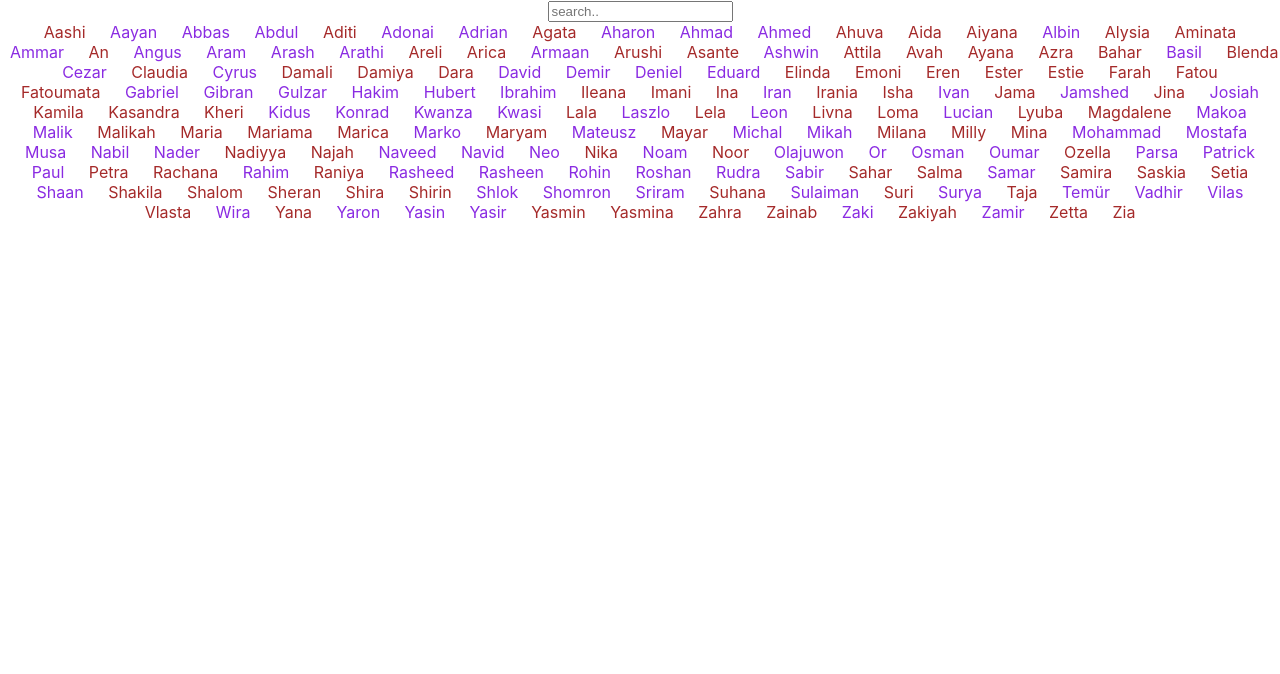
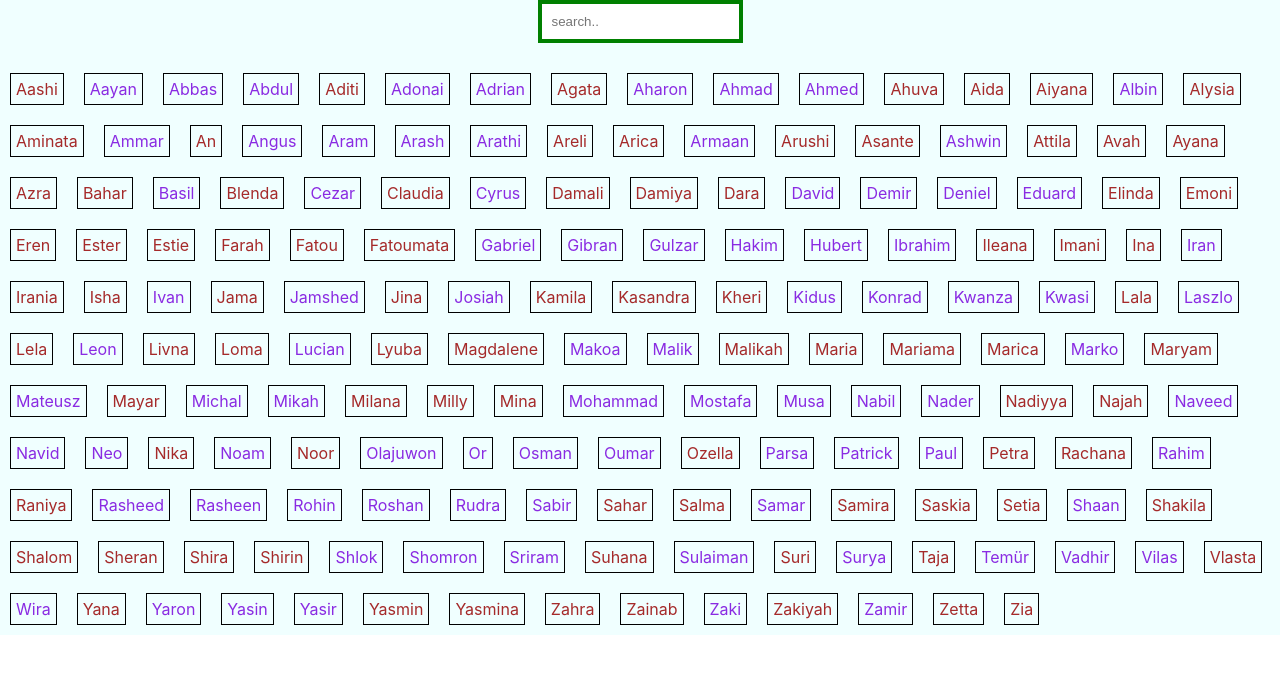
Before and after one commit to Junitalama/Baby-name-picker, a React (Create React App) app in the folder baby-names/: page / in a window 1280 px wide. Shown: the top 674 px of the page. Built offline with nearby package versions, Linux system fonts and the light colour scheme.

Commit message:
Update App.css

```diff
--- a/baby-names/src/App.css
+++ b/baby-names/src/App.css
@@ -1,23 +1,37 @@
 .App {
-  text-align: center;
+text-align: center;
+background-color:azure;
 }
 
 .App-logo {
   height: 40vmin;
   pointer-events: none;
 }
-
+.baby-names {
+  display: flex;
+  flex-wrap: wrap;
+}
 .f{
   color: brown;
   margin: 10px;
+  border:1px solid black;
+  padding:5px;
 }
 
 .m{
   color: blueviolet;
   margin:10px;
-  display: inline;
+  border:1px solid black;
+  padding:5px;
 }
 
+
+.search {
+  margin-bottom: 20px;
+  border: 4px solid green;
+  color:blueviolet;
+  padding :10px;
+}
 @media (prefers-reduced-motion: no-preference) {
   .App-logo {
     animation: App-logo-spin infinite 20s linear;
```
